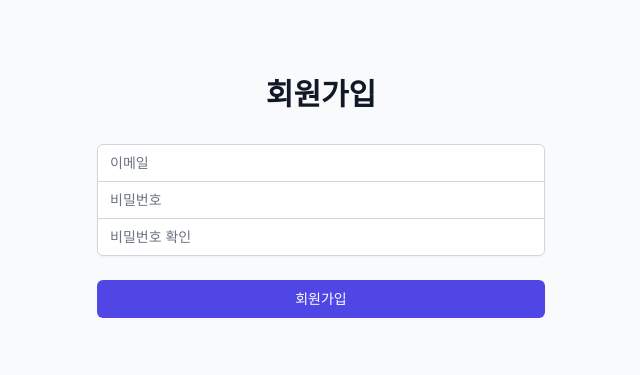
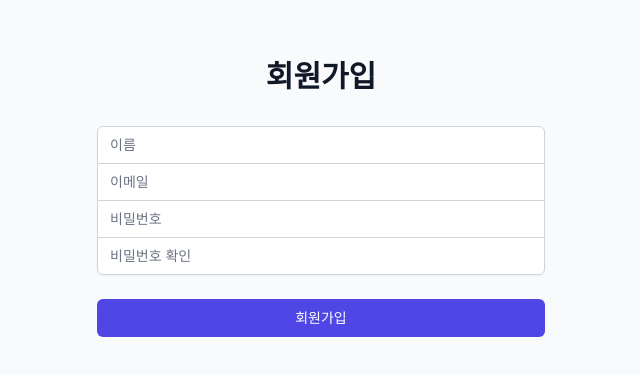
Before and after one commit to wjb127/frontend-aws, a Next.js app: page /signup in a window 1280 px wide. Shown: the part 215-590 px from the top of the page, without its empty margins (319-959 px from the left). Built offline with nearby package versions, Linux system fonts and the light colour scheme.

Commit message:
signup login error fix

```diff
--- a/src/app/login/page.js
+++ b/src/app/login/page.js
@@ -88,9 +88,10 @@
           <div>
             <button
               type="submit"
-              className="group relative w-full flex justify-center py-2 px-4 border border-transparent text-sm font-medium rounded-md text-white bg-indigo-600 hover:bg-indigo-700 focus:outline-none focus:ring-2 focus:ring-offset-2 focus:ring-indigo-500"
+              disabled={loading}
+              className="group relative w-full flex justify-center py-2 px-4 border border-transparent text-sm font-medium rounded-md text-white bg-indigo-600 hover:bg-indigo-700 focus:outline-none focus:ring-2 focus:ring-offset-2 focus:ring-indigo-500 disabled:opacity-50"
             >
-              로그인
+              {loading ? '처리 중...' : '로그인'}
             </button>
           </div>
         </form>
--- a/src/app/signup/page.js
+++ b/src/app/signup/page.js
@@ -7,6 +7,7 @@
   const [email, setEmail] = useState('');
   const [password, setPassword] = useState('');
   const [confirmPassword, setConfirmPassword] = useState('');
+  const [name, setName] = useState('');
   const [error, setError] = useState('');
   const [loading, setLoading] = useState(false);
   const router = useRouter();
@@ -57,6 +58,21 @@
         <form className="mt-8 space-y-6" onSubmit={handleSubmit}>
           <div className="rounded-md shadow-sm -space-y-px">
             <div>
+              <label htmlFor="name" className="sr-only">
+                이름
+              </label>
+              <input
+                id="name"
+                name="name"
+                type="text"
+                required
+                className="appearance-none rounded-none relative block w-full px-3 py-2 border border-gray-300 placeholder-gray-500 text-gray-900 rounded-t-md focus:outline-none focus:ring-indigo-500 focus:border-indigo-500 focus:z-10 sm:text-sm"
+                placeholder="이름"
+                value={name}
+                onChange={(e) => setName(e.target.value)}
+              />
+            </div>
+            <div>
               <label htmlFor="email" className="sr-only">
                 이메일
               </label>
@@ -65,7 +81,7 @@
                 name="email"
                 type="email"
                 required
-                className="appearance-none rounded-none relative block w-full px-3 py-2 border border-gray-300 placeholder-gray-500 text-gray-900 rounded-t-md focus:outline-none focus:ring-indigo-500 focus:border-indigo-500 focus:z-10 sm:text-sm"
+                className="appearance-none rounded-none relative block w-full px-3 py-2 border border-gray-300 placeholder-gray-500 text-gray-900 focus:outline-none focus:ring-indigo-500 focus:border-indigo-500 focus:z-10 sm:text-sm"
                 placeholder="이메일"
                 value={email}
                 onChange={(e) => setEmail(e.target.value)}
@@ -110,9 +126,10 @@
           <div>
             <button
               type="submit"
-              className="group relative w-full flex justify-center py-2 px-4 border border-transparent text-sm font-medium rounded-md text-white bg-indigo-600 hover:bg-indigo-700 focus:outline-none focus:ring-2 focus:ring-offset-2 focus:ring-indigo-500"
+              disabled={loading}
+              className="group relative w-full flex justify-center py-2 px-4 border border-transparent text-sm font-medium rounded-md text-white bg-indigo-600 hover:bg-indigo-700 focus:outline-none focus:ring-2 focus:ring-offset-2 focus:ring-indigo-500 disabled:opacity-50"
             >
-              회원가입
+              {loading ? '처리 중...' : '회원가입'}
             </button>
           </div>
         </form>
```
